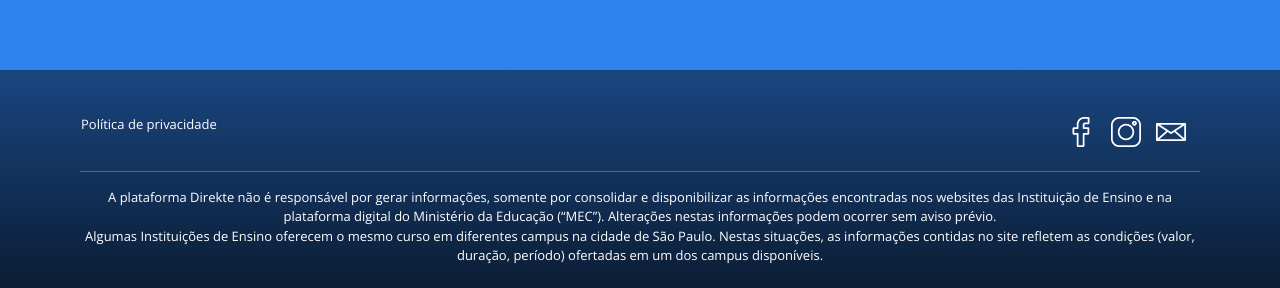
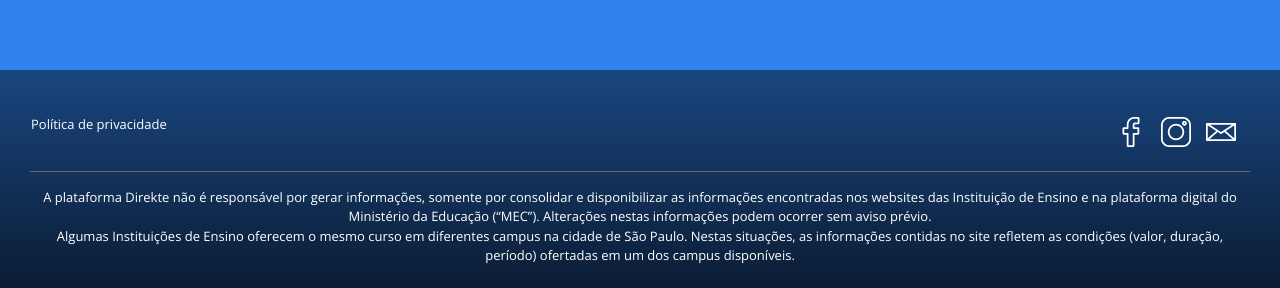
Before and after one commit to brunomorello/dkt_frontend_v2, an Angular app: page / in a window 1280 px wide. Shown: the part 2307-2595 px from the top of the page. Built offline with nearby package versions, Linux system fonts and the light colour scheme; no server answers.

Commit message:
padding changed

```diff
--- a/src/app/components/footer/footer.component.css
+++ b/src/app/components/footer/footer.component.css
@@ -3,7 +3,7 @@ footer {
     color: #ffffff;
     font-family: 'Open Sans', sans-serif;
     font-size: 13px;
-    padding: 25px 80px;
+    padding: 25px 30px;
     margin: 0;
     bottom: 0;
 }
```
